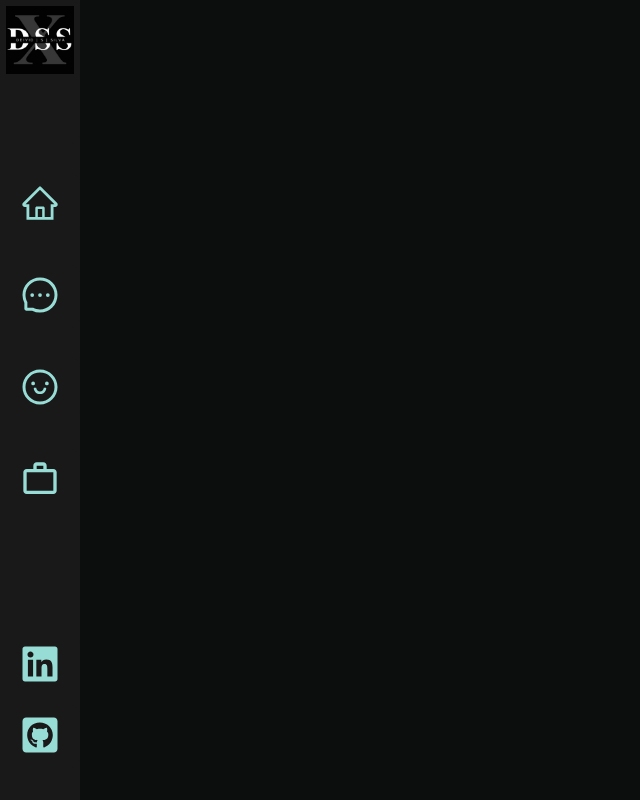
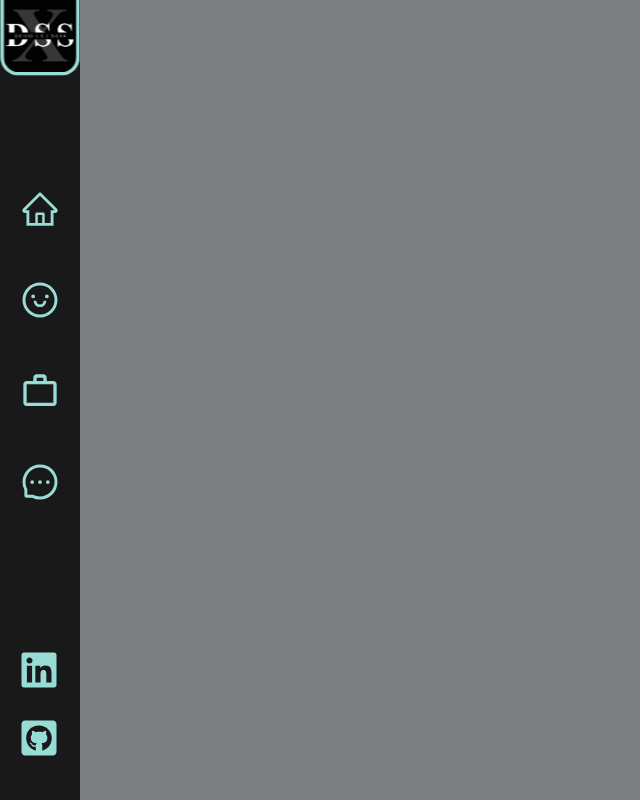
Before and after one commit to DeividXupon/Portfolio, a React (Vite) app: page / in a window 1280 px wide. Shown: the whole page, without its empty margins (0-640 px from the left). Built offline with nearby package versions, Linux system fonts and the light colour scheme.

Commit message:
:recycle: refactor: menu refatorando

```diff
--- a/src/UI/globalStyle.ts
+++ b/src/UI/globalStyle.ts
@@ -3,8 +3,9 @@ import { createGlobalStyle } from 'styled-components'
 const GlobalStyle = createGlobalStyle`
 
   body {
+    display: flex;
     line-height: 1;
-    background: ${(props) => props.theme.colors.background};
+    background: ${(props) => props.theme.colors.accent.base};
     color: ${(props) => props.theme.colors.textColor.matte};
   }
 
--- /dev/null
+++ b/src/components/asideNav.tsx
@@ -0,0 +1,147 @@
+import {
+  LeftMenuNav,
+  Box,
+  Logo,
+  BoxItensNav,
+  LiNav,
+  BoxRedLinks,
+  Ancora
+} from './index'
+import { FaLinkedin, FaGithubSquare } from 'react-icons/fa'
+
+import { space } from '../UI/variaveis'
+import IconeLogo from '../assets/dss.png'
+
+import { ThemeContext } from 'styled-components'
+
+import NavItens from '../data/navItens'
+import { DefaultTheme } from 'styled-components/dist/types'
+
+const stylesIcon = {
+  height: space.x10,
+  width: space.x10,
+  padding: space['x2.5']
+}
+
+function AsideNav() {
+  function LiNavProps(theme: DefaultTheme | undefined) {
+    return {
+      initial: {
+        width: space.x20,
+        background: theme?.colors.secondary.base,
+        fontSize: 0,
+        color: '#fff'
+      },
+      whileHover: {
+        width: space.x52,
+        borderRight: `9px solid ${theme?.colors.primary.base}`,
+        background: theme?.colors.secondary['050'],
+        fontSize: '1.15em'
+      },
+      transition: {
+        width: {
+          duration: 0.8,
+          ease: [0.76, 0, 0.24, 1]
+        },
+        fontSize: {
+          delay: 0.35,
+          duration: 0.1
+        }
+      }
+    }
+  }
+
+  return (
+    <Box
+      animate={{ width: space.x20 }}
+      transition={{ delay: 4, ease: 'easeInOut', duration: 1 }}
+    >
+      <LeftMenuNav
+        animate={{ height: '100vh' }}
+        transition={{ delay: 2.4, ease: [0.87, 0, 0.13, 1], duration: 1.5 }}
+      >
+        <BoxItensNav>
+          <LiNav>
+            <ThemeContext.Consumer>
+              {(theme) => (
+                <Logo
+                  initial={{
+                    scale: 5.5,
+                    y: '84%',
+                    border: `0px solid ${theme?.colors.primary[400]}`,
+                    borderTop: 'none'
+                  }}
+                  animate={{
+                    scale: 0.9,
+                    y: '-5%',
+                    border: `${space.x1} solid ${theme?.colors.primary.base}`,
+                    borderRadius: `0px 0px ${space.x5 + ' ' + space.x5}`,
+                    borderTop: 'none'
+                  }}
+                  transition={{
+                    y: {
+                      delay: 3.2
+                    },
+                    delay: 1.9,
+                    ease: [0.85, 0, 0.15, 1],
+                    duration: 0.5
+                  }}
+                  src={IconeLogo}
+                  alt="Logo"
+                />
+              )}
+            </ThemeContext.Consumer>
+          </LiNav>
+
+          <ThemeContext.Consumer>
+            {(theme) => {
+              return NavItens.map((item) => (
+                <LiNav {...LiNavProps(theme)}>
+                  <Ancora>
+                    {item.title} <item.Icon style={stylesIcon}></item.Icon>
+                  </Ancora>
+                </LiNav>
+              ))
+            }}
+          </ThemeContext.Consumer>
+        </BoxItensNav>
+        <BoxRedLinks>
+          <ThemeContext.Consumer>
+            {(theme) => {
+              return (
+                <>
+                  <LiNav {...LiNavProps(theme)}>
+                    <Ancora
+                      href="https://www.linkedin.com/in/deividsouzasilva/"
+                      target="_blank"
+                      rel="noopener noreferrer"
+                    >
+                      <FaLinkedin
+                        style={{ marginLeft: '12px', ...stylesIcon }}
+                      ></FaLinkedin>{' '}
+                      LINKEDIN
+                    </Ancora>
+                  </LiNav>
+                  <LiNav {...LiNavProps(theme)}>
+                    <Ancora
+                      href="https://github.com/DeividXupon"
+                      target="_blank"
+                      rel="noopener noreferrer"
+                    >
+                      <FaGithubSquare
+                        style={{ marginLeft: '12px', ...stylesIcon }}
+                      ></FaGithubSquare>{' '}
+                      GITHUB :D
+                    </Ancora>
+                  </LiNav>
+                </>
+              )
+            }}
+          </ThemeContext.Consumer>
+        </BoxRedLinks>
+      </LeftMenuNav>
+    </Box>
+  )
+}
+
+export default AsideNav
--- a/src/pages/index.ts
+++ b/src/components/index.ts
@@ -2,7 +2,7 @@ import styled from 'styled-components'
 import { space } from '../UI/variaveis'
 import { motion } from 'framer-motion'
 
-export const Box = styled(motion.div)`
+export const Box = styled(motion.aside)`
   position: fixed;
   display: flex;
   justify-content: center;
@@ -38,6 +38,7 @@ export const BoxItensNav = styled.ul`
 `
 export const LiNav = styled(motion.li)`
   display: flex;
+  flex-direction: column;
   justify-content: center;
   align-items: center;
   min-height: 0px;
@@ -53,9 +54,13 @@ export const BoxRedLinks = styled(BoxItensNav)`
   height: ${space.partition['x1/3']};
 `
 export const Ancora = styled.a`
+  display: flex;
+  justify-content: space-around;
+  align-items: center;
   width: 100%;
   text-align: end;
+  text-decoration: none;
   margin-right: 10px;
-  text-decoration: none;
   color: ${(props) => props.theme.colors.primary.base};
+  font-weight: 600;
 `
--- a/src/data/navItens.tsx
+++ b/src/data/navItens.tsx
@@ -4,19 +4,23 @@ import { MdWorkOutline } from 'react-icons/md'
 const NavItens = [
   {
     id: 1,
-    Icon: AiOutlineHome
+    Icon: AiOutlineHome,
+    title: 'Home'
+  },
+  {
+    id: 3,
+    Icon: AiOutlineSmile,
+    title: 'Sobre Mim'
+  },
+  {
+    id: 4,
+    Icon: MdWorkOutline,
+    title: 'Projetos'
   },
   {
     id: 2,
-    Icon: AiOutlineMessage
-  },
-  {
-    id: 3,
-    Icon: AiOutlineSmile
-  },
-  {
-    id: 4,
-    Icon: MdWorkOutline
+    Icon: AiOutlineMessage,
+    title: 'Fale Comigo'
   }
 ]
 
--- a/src/main.tsx
+++ b/src/main.tsx
@@ -1,6 +1,6 @@
 import React from 'react'
 import ReactDOM from 'react-dom/client'
-import App from './pages/App.tsx'
+import AsideNav from './components/asideNav.tsx'
 import GlobalStyle from './UI/globalStyle.ts'
 import { dark } from './UI/theme'
 import { ThemeProvider } from 'styled-components'
@@ -10,7 +10,7 @@ ReactDOM.createRoot(document.getElementById('root')!).render(
     <ThemeProvider theme={dark}>
       <GlobalStyle />
 
-      <App />
+      <AsideNav />
     </ThemeProvider>
   </React.StrictMode>
 )
--- a/src/pages/App.tsx
+++ /dev/null
@@ -1,130 +0,0 @@
-import {
-  LeftMenuNav,
-  Box,
-  Logo,
-  BoxItensNav,
-  LiNav,
-  BoxRedLinks,
-  Ancora
-} from './index'
-import { FaLinkedin, FaGithubSquare } from 'react-icons/fa'
-
-import { space } from '../UI/variaveis'
-import IconeLogo from '../assets/dss.png'
-
-import { ThemeContext } from 'styled-components'
-
-import NavItens from '../data/navItens'
-
-const stylesIcon = {
-  height: space.x10,
-  minHeight: '0px',
-  width: space.x10,
-  padding: space['x2.5']
-}
-
-function App() {
-  return (
-    <Box
-      animate={{ width: space.x20 }}
-      transition={{ delay: 4, ease: 'easeInOut', duration: 1 }}
-    >
-      <LeftMenuNav
-        animate={{ height: '100vh' }}
-        transition={{ delay: 2.4, ease: [0.87, 0, 0.13, 1], duration: 1.5 }}
-      >
-        <BoxItensNav>
-          <LiNav>
-            <Logo
-              initial={{ scale: 5.5, y: '84%' }}
-              animate={{ scale: 0.85, y: '0%' }}
-              transition={{
-                y: {
-                  delay: 3.2
-                },
-                delay: 1.9,
-                ease: [0.85, 0, 0.15, 1],
-                duration: 0.5
-              }}
-              src={IconeLogo}
-              alt="Logo"
-            />
-          </LiNav>
-          <ThemeContext.Consumer>
-            {(theme) => {
-              const LiNavProps = {
-                initial: {
-                  width: space.x20,
-                  background: theme?.colors.secondary.base
-                },
-                whileHover: {
-                  width: space.x56,
-                  borderRight: `9px solid ${theme?.colors.primary.base}`,
-                  background: theme?.colors.secondary['050']
-                },
-                transition: {
-                  duration: 0.3,
-                  ease: [0.76, 0, 0.24, 1]
-                }
-              }
-
-              return NavItens.map((item) => (
-                <LiNav {...LiNavProps}>
-                  <Ancora>
-                    <item.Icon style={stylesIcon}></item.Icon>
-                  </Ancora>
-                </LiNav>
-              ))
-            }}
-          </ThemeContext.Consumer>
-        </BoxItensNav>
-        <BoxRedLinks>
-          <ThemeContext.Consumer>
-            {(theme) => {
-              const LiNavProps = {
-                initial: {
-                  width: space.x20,
-                  background: theme?.colors.secondary.base
-                },
-                whileHover: {
-                  width: space.x48,
-                  borderRight: `9px solid ${theme?.colors.primary.base}`,
-                  background: theme?.colors.secondary['050']
-                },
-                transition: {
-                  duration: 0.3,
-                  ease: [0.76, 0, 0.24, 1]
-                }
-              }
-
-              return (
-                <>
-                  <LiNav {...LiNavProps}>
-                    <Ancora
-                      href="https://www.linkedin.com/in/deividsouzasilva/"
-                      target="_blank"
-                      rel="noopener noreferrer"
-                    >
-                      <FaLinkedin style={stylesIcon}></FaLinkedin>
-                    </Ancora>
-                  </LiNav>
-                  <LiNav {...LiNavProps}>
-                    <Ancora
-                      href="https://github.com/DeividXupon"
-                      target="_blank"
-                      rel="noopener noreferrer"
-                    >
-                      <FaGithubSquare style={stylesIcon}></FaGithubSquare>
-                    </Ancora>
-                  </LiNav>
-                </>
-              )
-            }}
-          </ThemeContext.Consumer>
-        </BoxRedLinks>
-      </LeftMenuNav>
-    </Box>
-  )
-}
-
-export default App
```
